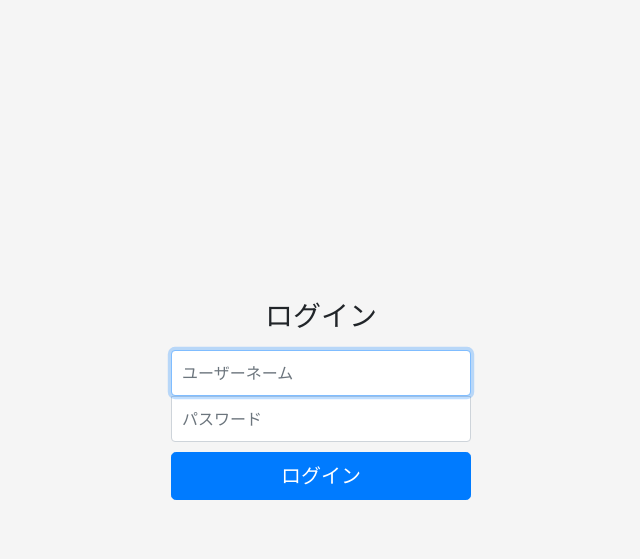
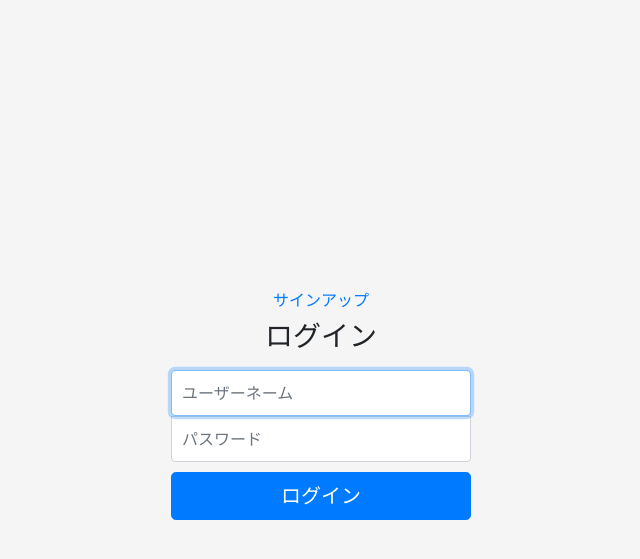
Before and after one commit to Aldbrn/angleapp, a Django app: page /login/ in a window 1280 px wide. Shown: the top 559 px of the page, without its empty margins (319-959 px from the left). Run offline with Django 3.2, Linux system fonts and the light colour scheme; some libraries are stand-ins or nearby versions.

Commit message:
add signup link to login template

```diff
--- a/app/templates/app/login.html
+++ b/app/templates/app/login.html
@@ -16,8 +16,10 @@
         <span class="skiplink-text">Skip to main content</span>
       </div>
     </a>
-
     <form class="form-signin" method="POST">{% csrf_token %}
+      <div class="m-2">
+        <a href="{% url "signup" %}">サインアップ</a>
+      </div>
       <h1 class="h3 mb-3 font-weight-normal">ログイン</h1>
       <label for="inputEmail" class="sr-only">ユーザーネーム</label>
       <input type="text" id="inputEmail" class="form-control" placeholder="ユーザーネーム" name="username" required autofocus>
```
